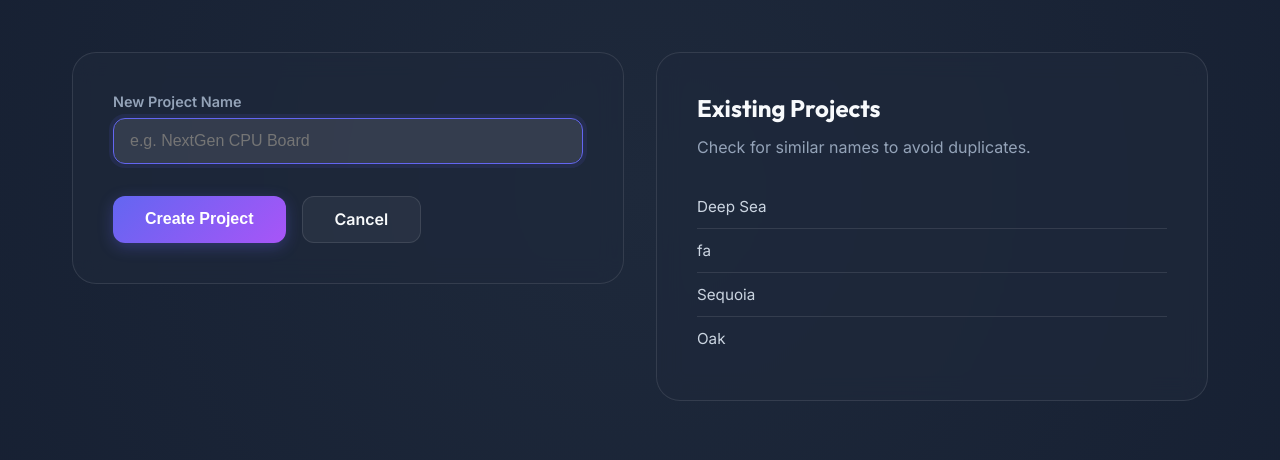
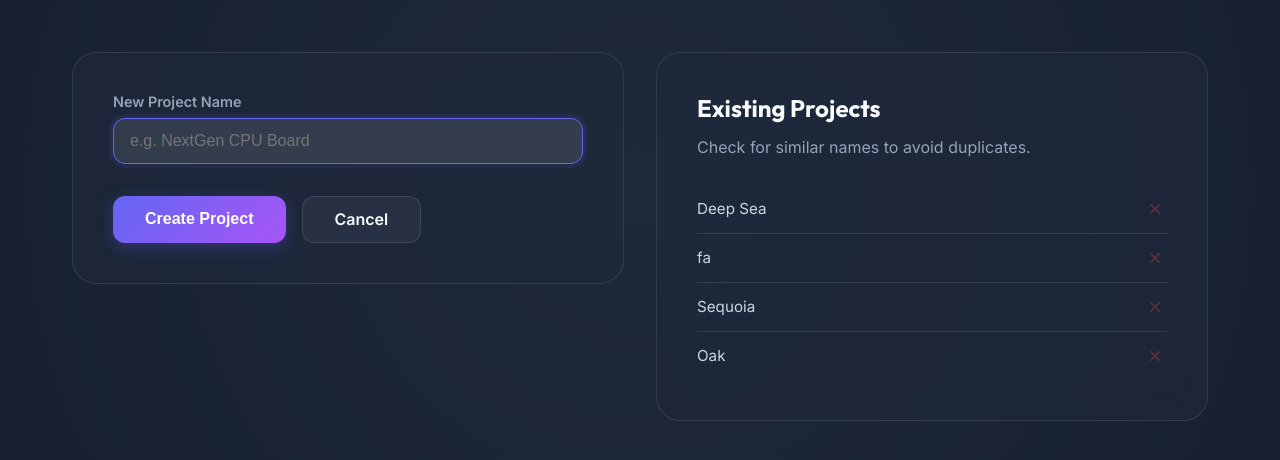
Before and after one commit to emunozgutier/PCBReworkTracker, a Flask app: page /create-project in a window 1280 px wide. Shown: the part 213-673 px from the top of the page. Run offline with Flask 3, Linux system fonts and the light colour scheme.

Commit message:
Add project deletion UI and route
Add UI and backend for deleting projects: templates (features/create_project.html, templates/index.html) now render a delete button per project. Introduce POST route /delete-project/<id> in features/create_project.py that prevents deletion if project has PCBs, flashes success/warning messages, and redirects back. Add CSS for list-item-with-action, delete-form, and delete-btn to style the new control. Updated compiled pyc and sqlite DB file reflect these changes.

```diff
--- a/features/create_project.html
+++ b/features/create_project.html
@@ -45,7 +45,12 @@
                 <div class="project-filter-list">
                     <ul id="existing-projects-list" class="data-list">
                         {% for project in projects %}
-                            <li data-name="{{ project.name }}">{{ project.name }}</li>
+                            <li data-name="{{ project.name }}" class="list-item-with-action">
+                                <span>{{ project.name }}</span>
+                                <form action="{{ url_for('create_project.delete_project', project_id=project.id) }}" method="POST" class="delete-form">
+                                    <button type="submit" class="delete-btn" title="Delete Project">&times;</button>
+                                </form>
+                            </li>
                         {% else %}
                             <li class="empty-state">No projects created yet.</li>
                         {% endfor %}
--- a/features/create_project.py
+++ b/features/create_project.py
@@ -21,3 +21,16 @@ def create_project():
 
     projects = Project.query.all()
     return render_template('create_project.html', projects=projects)
+
+@create_project_bp.route('/delete-project/<int:project_id>', methods=['POST'])
+def delete_project(project_id):
+    project = Project.query.get_or_404(project_id)
+    if project.pcbs:
+        flash(f'Cannot delete project "{project.name}" because it has logged PCBs.', 'warning')
+    else:
+        db.session.delete(project)
+        db.session.commit()
+        flash(f'Project "{project.name}" deleted successfully.', 'success')
+
+    # Redirect back to where the user came from
+    return redirect(request.referrer or url_for('home'))
--- a/static/css/style.css
+++ b/static/css/style.css
@@ -180,6 +180,39 @@ h3 {
     flex-direction: column;
 }
 
+.list-item-with-action {
+    display: flex;
+    justify-content: space-between;
+    align-items: center;
+    transition: all 0.3s ease;
+}
+
+.delete-form {
+    margin: 0;
+    line-height: 0;
+}
+
+.delete-btn {
+    background: transparent;
+    border: none;
+    color: #ef4444;
+    font-size: 1.5rem;
+    cursor: pointer;
+    line-height: 1;
+    padding: 0 5px;
+    opacity: 0.3;
+    transition: all 0.2s ease;
+}
+
+.list-item-with-action:hover .delete-btn {
+    opacity: 1;
+}
+
+.delete-btn:hover {
+    transform: scale(1.2);
+    color: #f87171;
+}
+
 .stat-value {
     font-size: 2rem;
     font-weight: 700;
```
Also changed, not shown: templates/index.html (+6 -1 lines), pcb_tracker.db.
